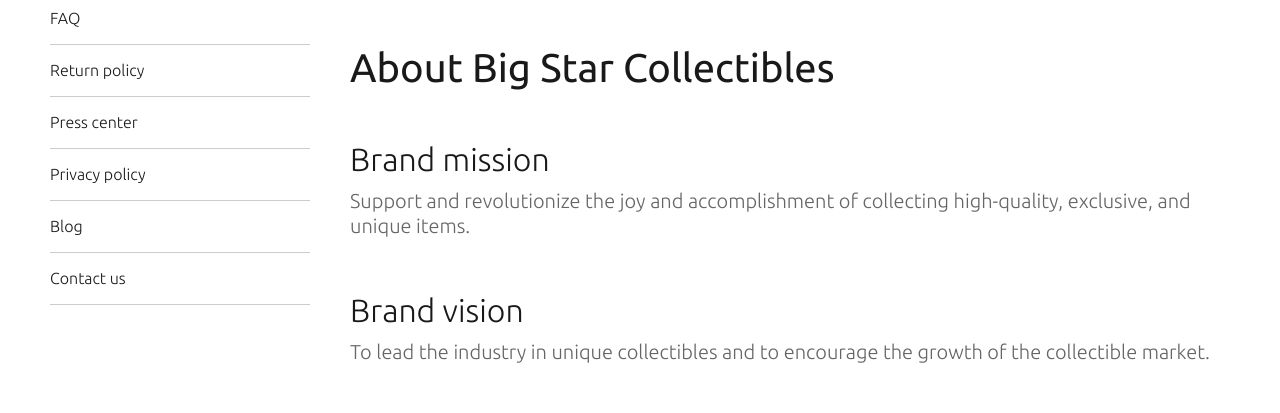
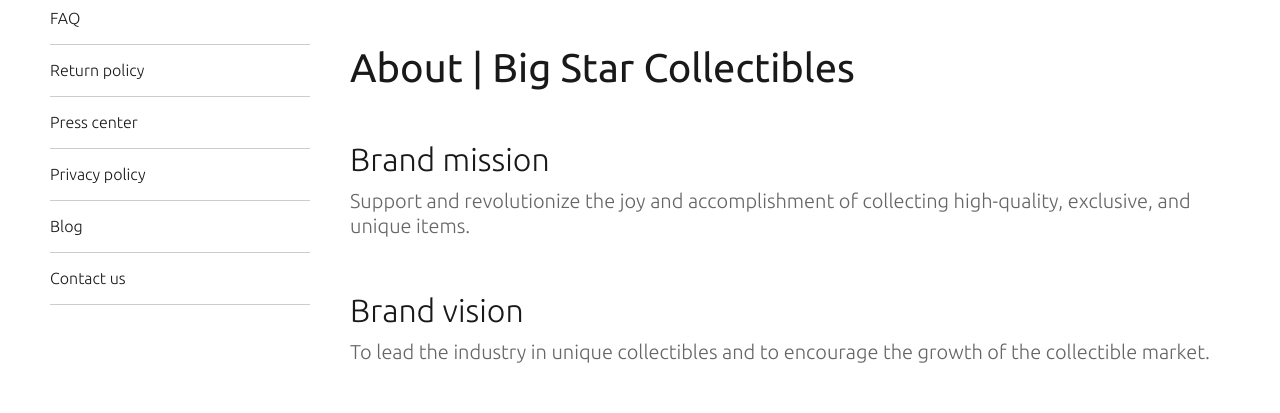
Before and after one commit to neerav9/big_star, a plain HTML site: page About.html in a window 1280 px wide. Shown: the part 344-757 px from the top of the page. Drawn offline with Linux system fonts and the light colour scheme.

Commit message:
Makes changes in the <h1> at line 145 in about.html

```diff
--- a/About.html
+++ b/About.html
@@ -142,7 +142,7 @@
 
         <section id="about">
           <img src="images/logo-big-star-H-purple.svg" width="298" alt="Logo of Big Star Collectibles">
-          <h1>About Big Star Collectibles</h1>
+          <h1>About | Big Star Collectibles</h1>
           <section>
             <h2>Brand mission</h2>
             <p>Support and revolutionize the joy and accomplishment of collecting high-quality, exclusive, and unique items.</p>
```
